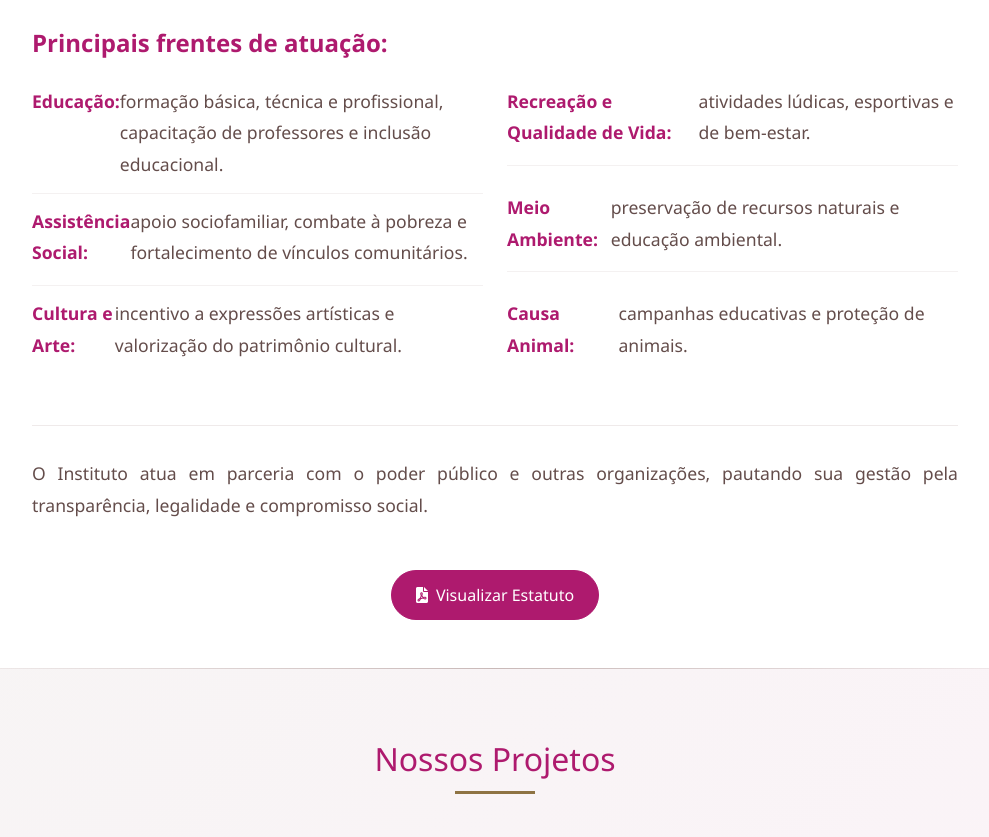
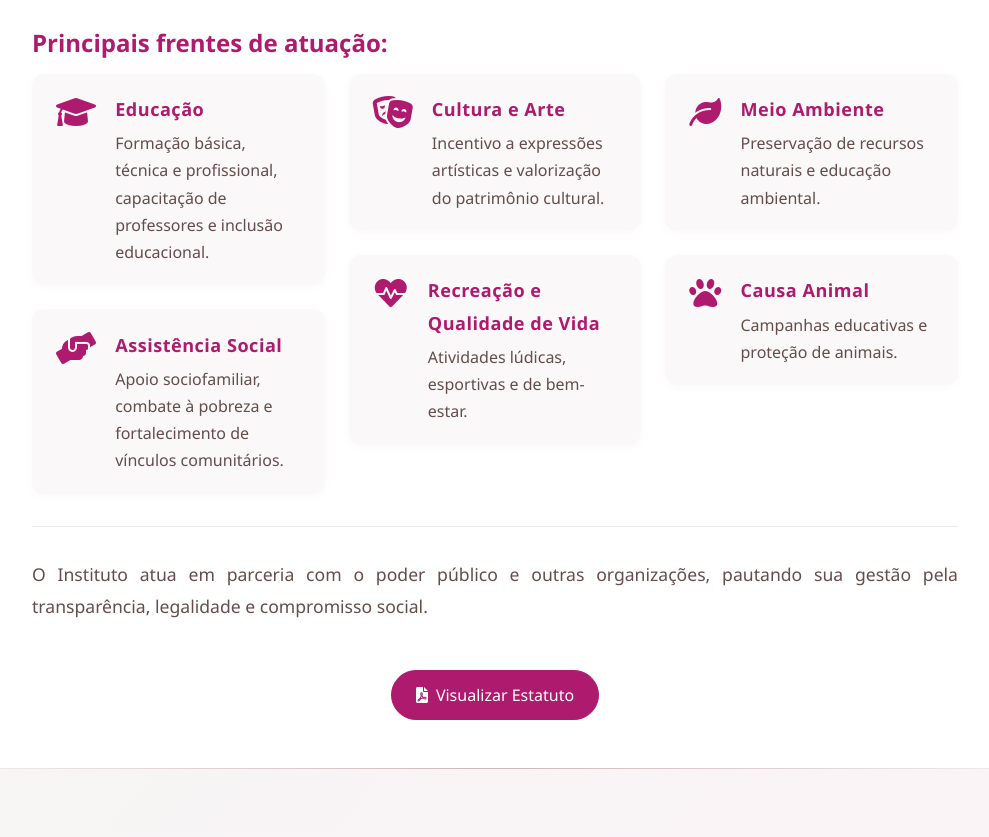
Before and after one commit to KamyllaJawad/InstitutoBraulino, a website: page index.html in a window 1280 px wide. Shown: the part 1302-2139 px from the top of the page, without its empty margins (145-1134 px from the left). Drawn offline with nearby package versions, Linux system fonts and the light colour scheme; no server answers.

Commit message:
atualização

```diff
--- a/css/style.css
+++ b/css/style.css
@@ -579,6 +579,15 @@ body {
     .areas-atuacao .col-md-6 {
         margin-bottom: 1.5rem;
     }
+
+    .areas-list li {
+        flex-direction: column;
+        align-items: flex-start;
+        padding: 1rem 1.1rem;
+    }
+    .area-icon {
+        margin-bottom: 0.5rem;
+    }
 }
 
 @media (max-width: 768px) {
@@ -835,32 +844,52 @@ body {
 }
 
 .areas-list {
-    flex: 1 1 0;
+    list-style: none;
+    padding: 0;
+    margin: 0;
     display: flex;
     flex-direction: column;
-    justify-content: space-between;
-    height: 100%;
-    list-style: none;
-    padding-left: 0;
+    gap: 1.5rem;
 }
 
 .areas-list li {
-    position: relative;
-    padding: 0.75rem 0;
-    border-bottom: 1px solid rgba(201, 185, 184, 0.2);
-    min-height: 48px;
     display: flex;
     align-items: flex-start;
+    gap: 1.2rem;
+    background: rgba(201, 185, 184, 0.10);
+    border-radius: 12px;
+    padding: 1.2rem 1.5rem;
+    box-shadow: 0 2px 8px rgba(174, 26, 110, 0.03);
+    transition: box-shadow 0.2s, background 0.2s;
 }
 
-.areas-list li:last-child {
-    border-bottom: none;
+.areas-list li:hover {
+    box-shadow: 0 4px 16px rgba(174, 26, 110, 0.08);
+    background: rgba(201, 185, 184, 0.18);
+}
+
+.area-icon {
+    font-size: 2rem;
+    color: var(--primary-color);
+    flex-shrink: 0;
+    margin-top: 0.2rem;
 }
 
 .areas-list li strong {
+    display: block;
     color: var(--primary-color);
+    font-size: 1.13rem;
+    font-weight: 600;
+    margin-bottom: 0.3rem;
+    letter-spacing: 0.5px;
+}
+
+.areas-list li span {
+    color: var(--secondary-color);
+    font-size: 1rem;
+    font-weight: 400;
     display: block;
-    margin-bottom: 0.25rem;
+    line-height: 1.7;
 }
 
 .conclusao {
--- a/index.html
+++ b/index.html
@@ -98,19 +98,58 @@
                         <div class="areas-atuacao mb-4">
                             <h3 class="h4 mb-3">Principais frentes de atuação:</h3>
                             <div class="row">
-                                <div class="col-md-6">
+                                <div class="col-md-4">
                                     <ul class="areas-list">
-                                        <li><strong>Educação:</strong> formação básica, técnica e profissional, capacitação de professores e inclusão educacional.</li>
-                                        <li><strong>Assistência Social:</strong> apoio sociofamiliar, combate à pobreza e fortalecimento de vínculos comunitários.</li>
-                                        <li><strong>Cultura e Arte:</strong> incentivo a expressões artísticas e valorização do patrimônio cultural.</li>
-
+                                        <li>
+                                            <i class="fas fa-graduation-cap area-icon"></i>
+                                            <div>
+                                                <strong>Educação</strong>
+                                                <span>Formação básica, técnica e profissional, capacitação de professores e inclusão educacional.</span>
+                                            </div>
+                                        </li>
+                                        <li>
+                                            <i class="fas fa-hands-helping area-icon"></i>
+                                            <div>
+                                                <strong>Assistência Social</strong>
+                                                <span>Apoio sociofamiliar, combate à pobreza e fortalecimento de vínculos comunitários.</span>
+                                            </div>
+                                        </li>
                                     </ul>
                                 </div>
-                                <div class="col-md-6">
+                                <div class="col-md-4">
                                     <ul class="areas-list">
-                                        <li><strong>Recreação e Qualidade de Vida:</strong> atividades lúdicas, esportivas e de bem-estar.</li>
-                                        <li><strong>Meio Ambiente:</strong> preservação de recursos naturais e educação ambiental.</li>
-                                        <li><strong>Causa Animal:</strong> campanhas educativas e proteção de animais.</li>
+                                        <li>
+                                            <i class="fas fa-theater-masks area-icon"></i>
+                                            <div>
+                                                <strong>Cultura e Arte</strong>
+                                                <span>Incentivo a expressões artísticas e valorização do patrimônio cultural.</span>
+                                            </div>
+                                        </li>
+                                        <li>
+                                            <i class="fas fa-heartbeat area-icon"></i>
+                                            <div>
+                                                <strong>Recreação e Qualidade de Vida</strong>
+                                                <span>Atividades lúdicas, esportivas e de bem-estar.</span>
+                                            </div>
+                                        </li>
+                                    </ul>
+                                </div>
+                                <div class="col-md-4">
+                                    <ul class="areas-list">
+                                        <li>
+                                            <i class="fas fa-leaf area-icon"></i>
+                                            <div>
+                                                <strong>Meio Ambiente</strong>
+                                                <span>Preservação de recursos naturais e educação ambiental.</span>
+                                            </div>
+                                        </li>
+                                        <li>
+                                            <i class="fas fa-paw area-icon"></i>
+                                            <div>
+                                                <strong>Causa Animal</strong>
+                                                <span>Campanhas educativas e proteção de animais.</span>
+                                            </div>
+                                        </li>
                                     </ul>
                                 </div>
                             </div>
```
